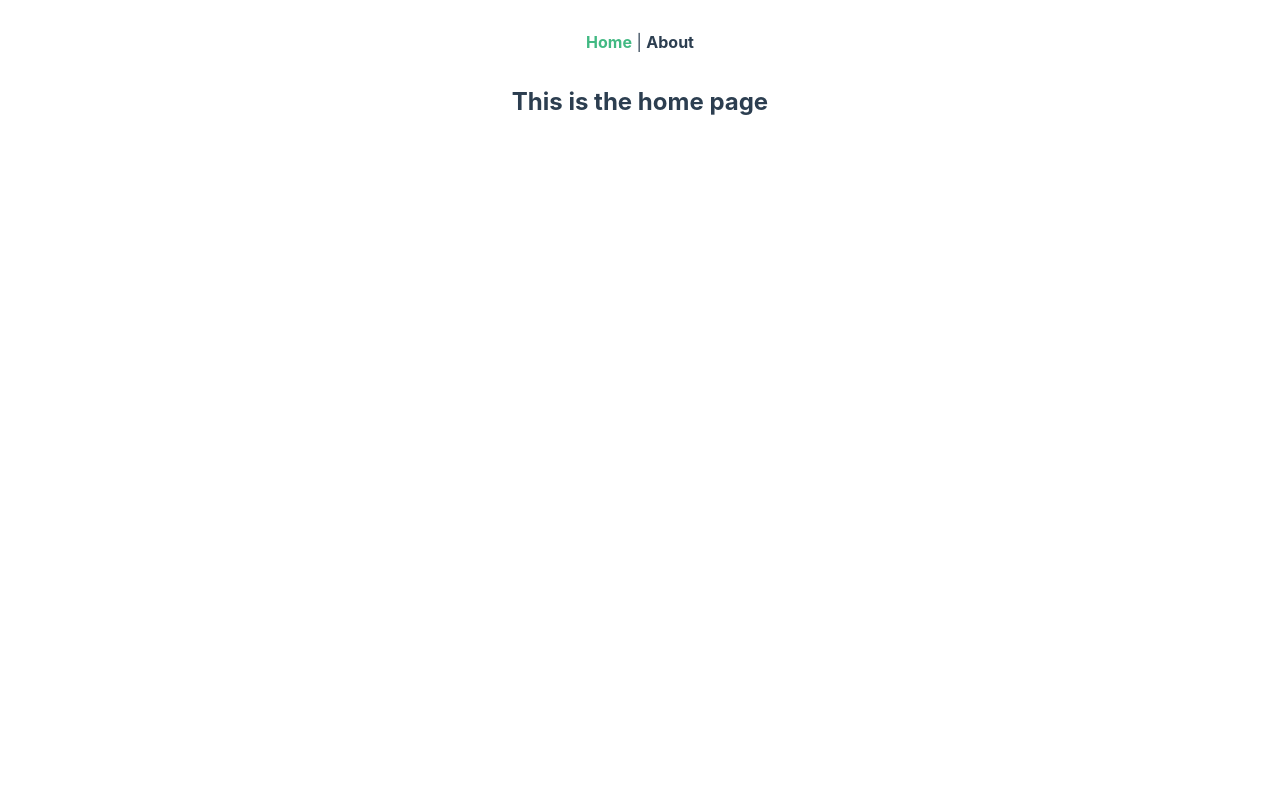
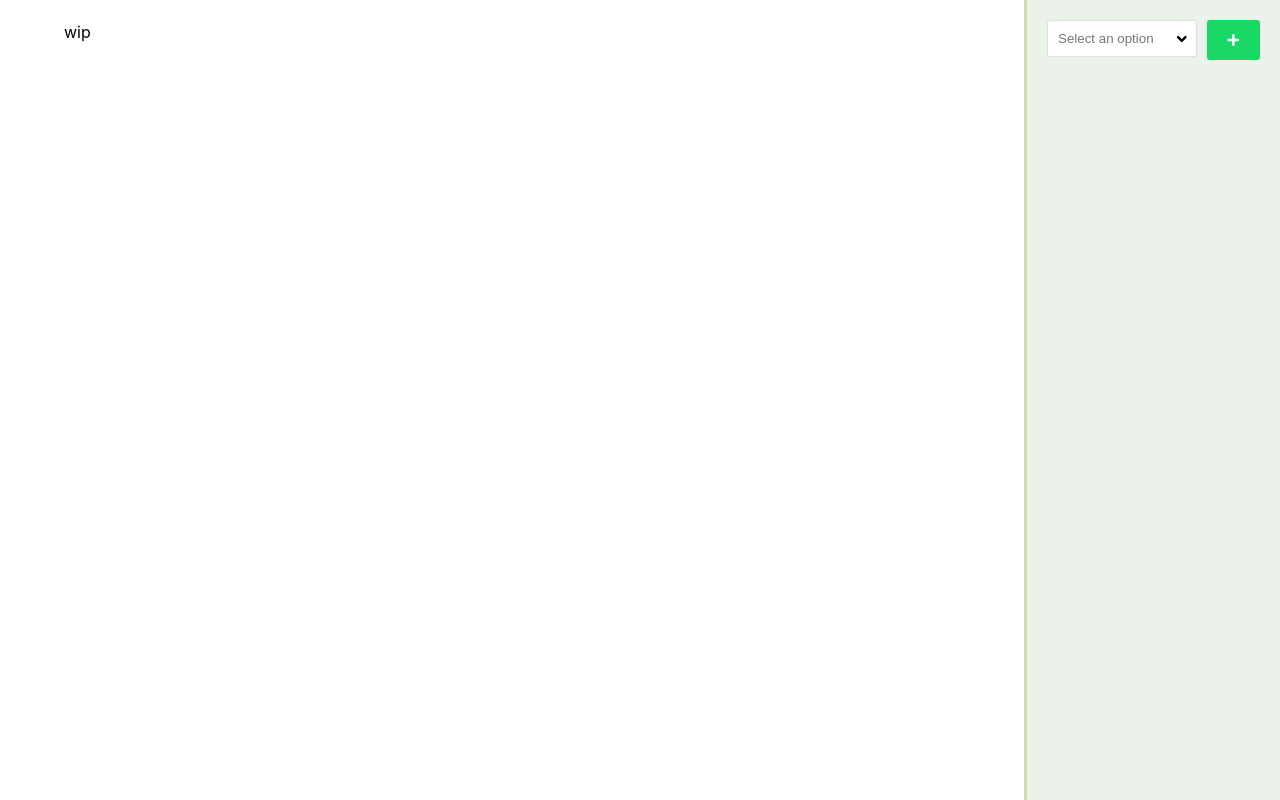
Before and after one commit to c-ciobanu/mockup-creator, a Vue app: page / in a window 1280 px wide. Built offline with nearby package versions, Linux system fonts and the light colour scheme.

Commit message:
Home sidebar

```diff
--- a/src/App.vue
+++ b/src/App.vue
@@ -1,9 +1,5 @@
 <template>
 	<div id="app">
-		<div id="nav">
-			<router-link to="/">Home</router-link> |
-			<router-link to="/about">About</router-link>
-		</div>
 		<router-view />
 	</div>
 </template>
--- a/src/style/global.scss
+++ b/src/style/global.scss
@@ -39,21 +39,3 @@ a {
 	color: #000;
 	text-decoration: none;
 }
-
-#app {
-	text-align: center;
-	color: #2c3e50;
-}
-
-#nav {
-	padding: 30px;
-
-	a {
-		font-weight: bold;
-		color: #2c3e50;
-
-		&.router-link-exact-active {
-			color: #42b983;
-		}
-	}
-}
--- a/src/style/variables/icons.scss
+++ b/src/style/variables/icons.scss
@@ -1 +1,2 @@
 $icon-angle-down: "\f107";
+$icon-plus: "\f067";
--- a/src/views/Home.vue
+++ b/src/views/Home.vue
@@ -1,11 +1,62 @@
 <template>
 	<div class="home">
-		<h1>This is the home page</h1>
+		<main>
+			<p>wip</p>
+		</main>
+		<aside>
+			<div class="component-selection">
+				<Select :options="[`component`, `component`, `component`]" />
+				<Button><i /></Button>
+			</div>
+		</aside>
 	</div>
 </template>
 
 <script>
+import Select from "@/components/Select.vue";
+import Button from "@/components/Button.vue";
+
 export default {
-	name: "Home"
+	name: "Home",
+	components: {
+		Select,
+		Button
+	}
 };
 </script>
+
+<style lang="scss" scoped>
+main {
+	width: 100%;
+	margin-right: 20%;
+	padding: 20px 5%;
+}
+
+aside {
+	position: fixed;
+	top: 0;
+	right: 0;
+	width: 20%;
+	height: 100vh;
+	padding: 20px;
+	background-color: #ebf2ea;
+	border-left: 3px solid #d4dca9;
+
+	.component-selection {
+		display: flex;
+
+		.select {
+			width: calc(75% - 10px);
+			margin-right: 10px;
+		}
+
+		.button {
+			width: 25%;
+
+			i {
+				@include icon($icon-plus);
+			}
+		}
+	}
+}
+</style>
```
